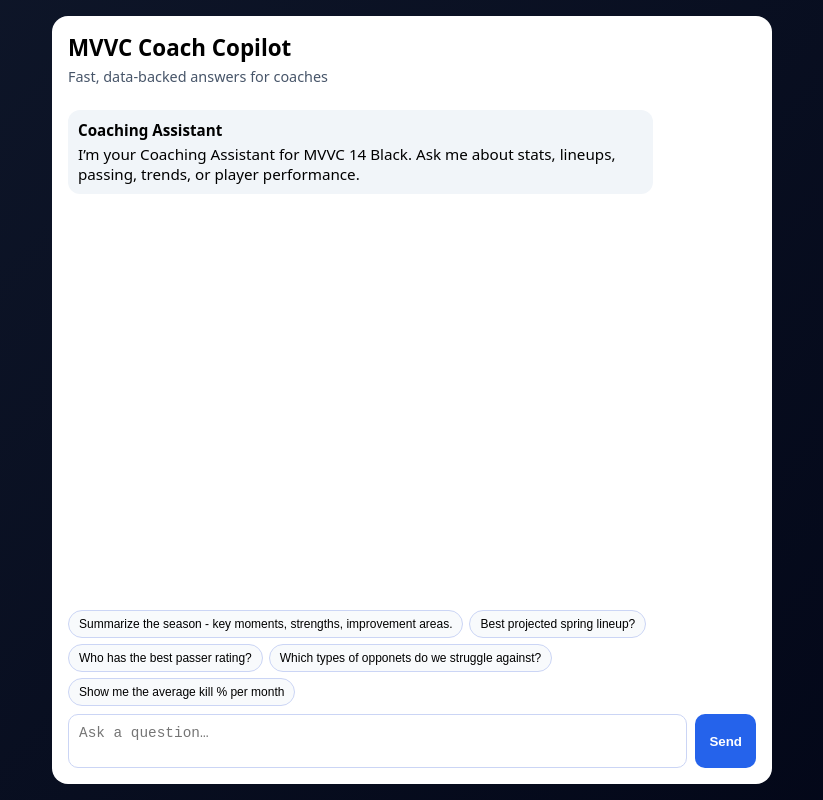
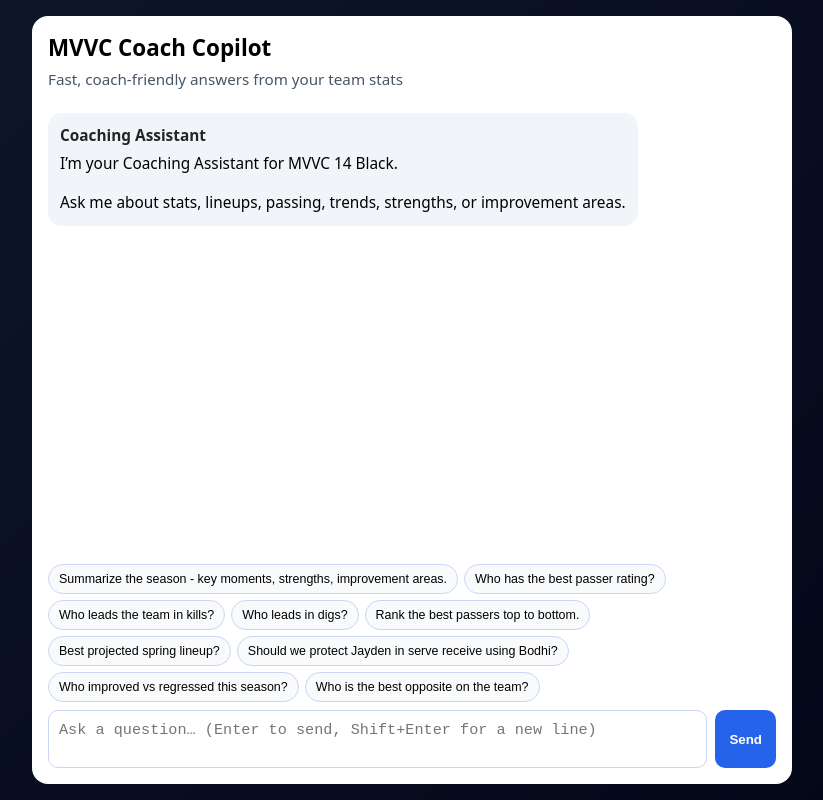
Before and after one commit to mtuyay-glitch/mvvc-coach-copilot, a Next.js app: page / in a window 1280 px wide. Shown: the whole page, without its empty margins (228-1051 px from the left). Built offline with nearby package versions, Linux system fonts and the light colour scheme.

Commit message:
Update page.tsx
Fix formating.

```diff
--- a/app/page.tsx
+++ b/app/page.tsx
@@ -9,18 +9,106 @@ type Msg = {
 
 const SUGGESTED = [
   "Summarize the season - key moments, strengths, improvement areas.",
+  "Who has the best passer rating?",
+  "Who leads the team in kills?",
+  "Who leads in digs?",
+  "Rank the best passers top to bottom.",
   "Best projected spring lineup?",
-  "Who has the best passer rating?",
-  "Which types of opponets do we struggle against?",
-  "Show me the average kill % per month"
+  "Should we protect Jayden in serve receive using Bodhi?",
+  "Who improved vs regressed this season?",
+  "Who is the best opposite on the team?"
 ];
+
+function escapeHtml(s: string) {
+  return s
+    .replaceAll("&", "&amp;")
+    .replaceAll("<", "&lt;")
+    .replaceAll(">", "&gt;")
+    .replaceAll('"', "&quot;")
+    .replaceAll("'", "&#039;");
+}
+
+/**
+ * Very small "markdown-ish" renderer:
+ * - **bold**
+ * - headings like "FACT:" / "PROJECTION:" / "Next steps:" / "Roster snapshot"
+ * - bullet lists "- item"
+ * - paragraphs with spacing
+ */
+function toNiceHtml(raw: string) {
+  const text = escapeHtml(raw).replaceAll("\r\n", "\n");
+
+  const lines = text.split("\n");
+  let html = "";
+  let inList = false;
+
+  const closeList = () => {
+    if (inList) {
+      html += "</ul>";
+      inList = false;
+    }
+  };
+
+  const isHeading = (line: string) => {
+    const t = line.trim();
+    if (!t) return false;
+    if (/^(FACT:|PROJECTION:|Next steps:)/i.test(t)) return true;
+    // Common section titles (no colon)
+    if (/^(Short answer|Roster snapshot|Strengths|Improvement areas|Actionable Next steps|What I cannot provide)/i.test(t)) return true;
+    // Any "Title — subtitle" style
+    if (/^[A-Za-z].{0,60}—/.test(t)) return true;
+    return false;
+  };
+
+  for (let i = 0; i < lines.length; i++) {
+    const line = lines[i];
+    const t = line.trim();
+
+    // Blank line => paragraph separation
+    if (!t) {
+      closeList();
+      html += `<div style="height:10px"></div>`;
+      continue;
+    }
+
+    // Bullet list
+    if (t.startsWith("- ")) {
+      if (!inList) {
+        closeList();
+        inList = true;
+        html += `<ul class="niceList">`;
+      }
+      const item = t.slice(2);
+      html += `<li>${item}</li>`;
+      continue;
+    }
+
+    // Heading
+    if (isHeading(t)) {
+      closeList();
+      html += `<div class="niceHeading">${t}</div>`;
+      continue;
+    }
+
+    // Normal paragraph line
+    closeList();
+    html += `<div class="nicePara">${t}</div>`;
+  }
+
+  closeList();
+
+  // Bold: **text**
+  html = html.replace(/\*\*(.+?)\*\*/g, "<strong>$1</strong>");
+
+  return html;
+}
 
 export default function HomePage() {
   const [messages, setMessages] = useState<Msg[]>([
     {
       role: "assistant",
       content:
-        "I’m your Coaching Assistant for MVVC 14 Black. Ask me about stats, lineups, passing, trends, or player performance."
+        "I’m your Coaching Assistant for MVVC 14 Black.\n\nAsk me about stats, lineups, passing, trends, strengths, or improvement areas."
     }
   ]);
   const [input, setInput] = useState("");
@@ -76,7 +164,7 @@ export default function HomePage() {
       <section style={styles.card}>
         <header style={styles.header}>
           <h1 style={styles.title}>MVVC Coach Copilot</h1>
-          <p style={styles.subtitle}>Fast, data-backed answers for coaches</p>
+          <p style={styles.subtitle}>Fast, coach-friendly answers from your team stats</p>
         </header>
 
         <div style={styles.chat}>
@@ -94,10 +182,18 @@ export default function HomePage() {
                   ...(m.role === "user" ? styles.userBubble : {})
                 }}
               >
-                <strong>
-                  {m.role === "user" ? "You" : "Coaching Assistant"}
-                </strong>
-                <div style={styles.text}>{m.content}</div>
+                <div style={styles.bubbleHeader}>
+                  <strong>{m.role === "user" ? "You" : "Coaching Assistant"}</strong>
+                </div>
+
+                {m.role === "user" ? (
+                  <div style={styles.textPlain}>{m.content}</div>
+                ) : (
+                  <div
+                    className="niceChat"
+                    dangerouslySetInnerHTML={{ __html: toNiceHtml(m.content) }}
+                  />
+                )}
               </div>
             </div>
           ))}
@@ -105,8 +201,10 @@ export default function HomePage() {
           {loading && (
             <div style={styles.msg}>
               <div style={styles.bubble}>
-                <strong>Coaching Assistant</strong>
-                <div style={styles.text}>Analyzing…</div>
+                <div style={styles.bubbleHeader}>
+                  <strong>Coaching Assistant</strong>
+                </div>
+                <div style={styles.textPlain}>Analyzing…</div>
               </div>
             </div>
           )}
@@ -129,7 +227,7 @@ export default function HomePage() {
 
         <div style={styles.inputBox}>
           <textarea
-            placeholder="Ask a question…"
+            placeholder="Ask a question… (Enter to send, Shift+Enter for a new line)"
             value={input}
             onChange={(e) => setInput(e.target.value)}
             onKeyDown={(e) => {
@@ -152,6 +250,15 @@ export default function HomePage() {
 
         {error && <div style={styles.error}>{error}</div>}
       </section>
+
+      {/* Tiny CSS helpers for nicer spacing */}
+      <style>{`
+        .niceChat { margin-top: 6px; line-height: 1.5; }
+        .niceHeading { font-weight: 700; margin-top: 6px; }
+        .nicePara { margin-top: 6px; }
+        .niceList { margin: 8px 0 0 18px; padding: 0; }
+        .niceList li { margin: 6px 0; }
+      `}</style>
     </main>
   );
 }
@@ -166,7 +273,7 @@ const styles: Record<string, React.CSSProperties> = {
   card: {
     background: "#ffffff",
     width: "100%",
-    maxWidth: 720,
+    maxWidth: 760,
     borderRadius: 16,
     padding: 16,
     display: "flex",
@@ -180,9 +287,9 @@ const styles: Record<string, React.CSSProperties> = {
     fontSize: "1.4rem"
   },
   subtitle: {
-    margin: "4px 0 0",
+    margin: "6px 0 0",
     color: "#475569",
-    fontSize: "0.9rem"
+    fontSize: "0.95rem"
   },
   chat: {
     flex: 1,
@@ -191,22 +298,26 @@ const styles: Record<string, React.CSSProperties> = {
   },
   msg: {
     display: "flex",
-    marginBottom: 10
+    marginBottom: 12
   },
   bubble: {
     background: "#f1f5f9",
-    borderRadius: 12,
-    padding: 10,
-    maxWidth: "85%",
-    fontSize: "0.95rem"
+    borderRadius: 14,
+    padding: 12,
+    maxWidth: "90%",
+    fontSize: "0.96rem"
+  },
+  bubbleHeader: {
+    opacity: 0.85
   },
   userBubble: {
     background: "#2563eb",
     color: "#ffffff"
   },
-  text: {
-    marginTop: 4,
-    whiteSpace: "pre-wrap"
+  textPlain: {
+    marginTop: 6,
+    whiteSpace: "pre-wrap",
+    lineHeight: 1.5
   },
   suggested: {
     display: "flex",
@@ -215,8 +326,8 @@ const styles: Record<string, React.CSSProperties> = {
     marginBottom: 8
   },
   chip: {
-    fontSize: "0.75rem",
-    padding: "6px 10px",
+    fontSize: "0.78rem",
+    padding: "7px 10px",
     borderRadius: 999,
     border: "1px solid #cbd5f5",
     background: "#f8fafc",
@@ -232,7 +343,8 @@ const styles: Record<string, React.CSSProperties> = {
     padding: 10,
     borderRadius: 10,
     border: "1px solid #cbd5f5",
-    fontSize: "0.9rem"
+    fontSize: "0.95rem",
+    minHeight: 46
   },
   sendButton: {
     padding: "10px 14px",
@@ -240,12 +352,12 @@ const styles: Record<string, React.CSSProperties> = {
     border: "none",
     background: "#2563eb",
     color: "#ffffff",
-    fontWeight: 600,
+    fontWeight: 700,
     cursor: "pointer"
   },
   error: {
     marginTop: 8,
     color: "#dc2626",
-    fontSize: "0.85rem"
+    fontSize: "0.9rem"
   }
 };
```
